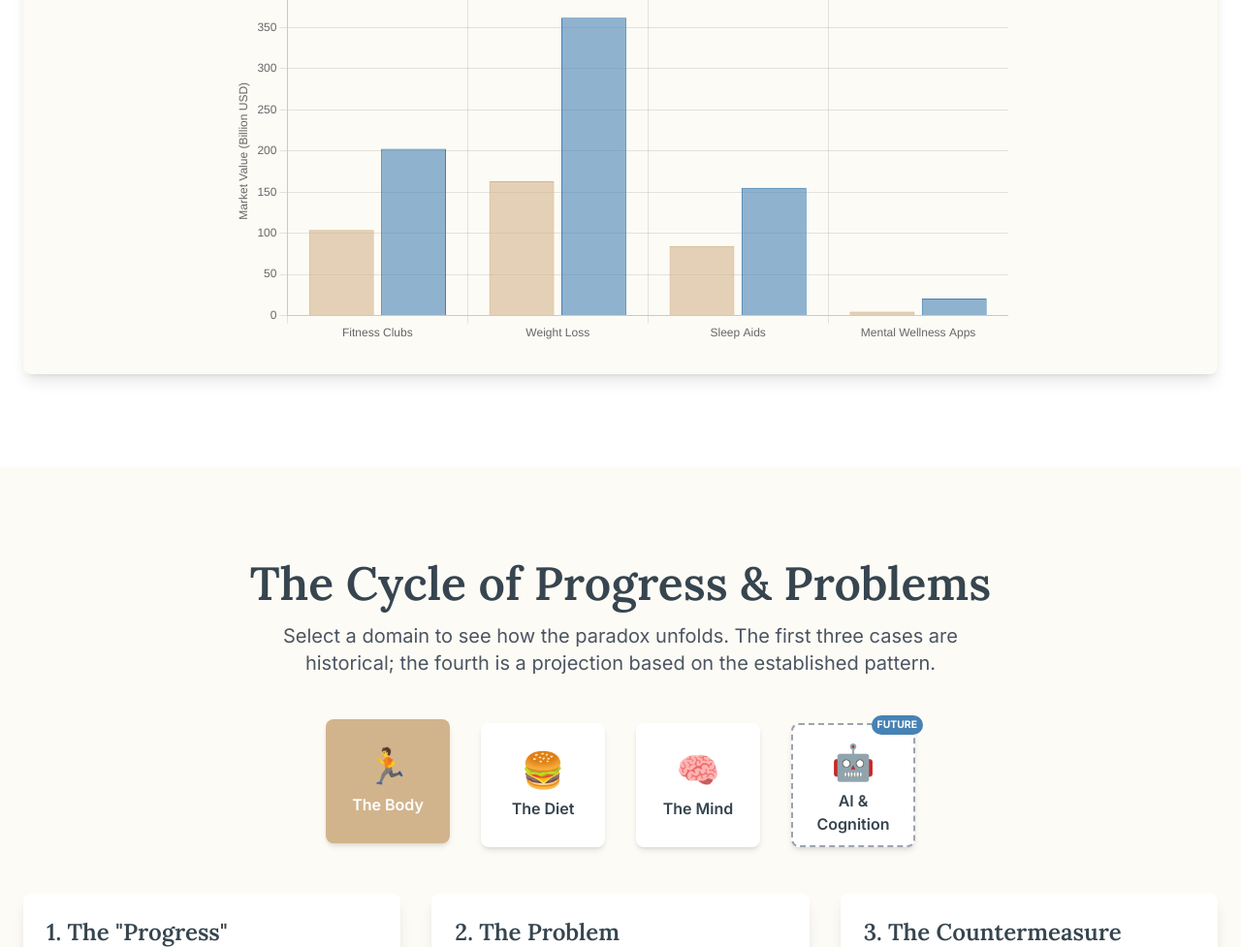
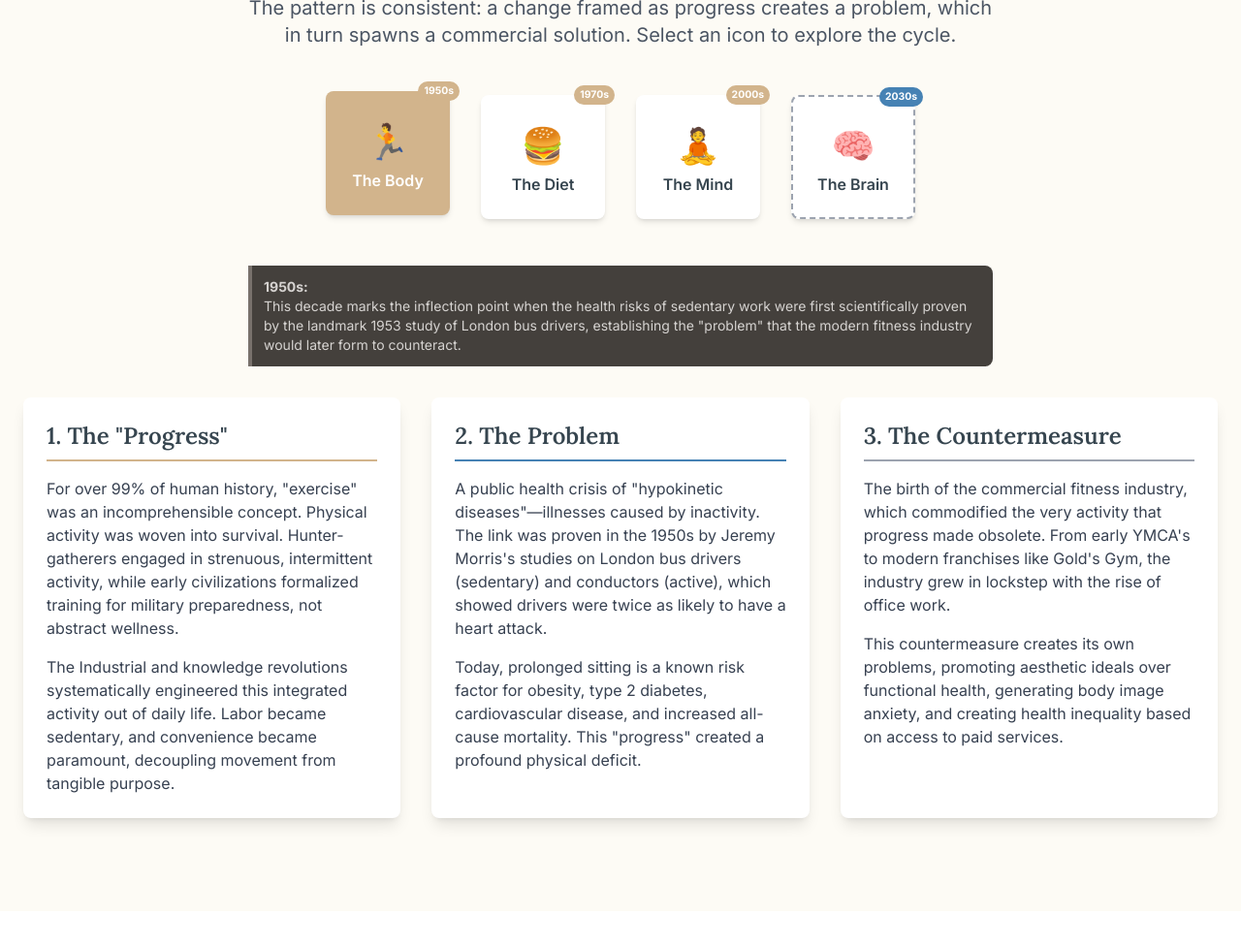
Before and after one commit to pnd-wbernecker/the_progress_paradox, a plain HTML site: page index.html in a window 1280 px wide. Shown: the part 623-1600 px from the top of the page at 97% size. Drawn offline with nearby package versions, Linux system fonts and the light colour scheme.

Commit message:
Update index.html

```diff
--- a/index.html
+++ b/index.html
@@ -10,8 +10,8 @@
     <link rel="preconnect" href="https://fonts.gstatic.com" crossorigin>
     <link href="https://fonts.googleapis.com/css2?family=Inter:wght@400;600;700&family=Lora:ital,wght@0,400;0,600;1,400&display=swap" rel="stylesheet">
     <!-- Chosen Palette: Warm Neutrals -->
-    <!-- Application Structure Plan: A single-page application with a sticky top navigation for easy access to all sections. The core of the app is an interactive "Cycle" section where users select a domain (Body, Diet, Mind, and a hypothetical AI case) to dynamically see the "Progress -> Problem -> Countermeasure" pattern unfold in a three-column layout. The AI case is visually distinct to mark it as a projection. This structure transforms the linear report into an exploratory tool, making the central thesis tangible and easy to grasp. -->
-    <!-- Visualization & Content Choices: 1. Countermeasure Markets: Bar Chart (Chart.js) to compare the immense scale of these industries. 2. Workforce Shift: Line Chart (Chart.js) to show the decline of physical labor over time. 3. The Core Cycle: A dynamic four-part layout powered by Vanilla JS. 4. Evidence & Insights: A grid-based section with "fact cards" to present compelling statistics. 5. Theoretical Concepts: An accordion/collapsible card interface (HTML/CSS/JS) to present complex theories. All choices are made to enhance clarity and engagement. -->
+    <!-- Application Structure Plan: A single-page application with a sticky top navigation. The page opens with the core thesis. The "Exploring the Cycle" section now contains the four interactive icons, placed directly above the content they control. A new, distinct info box appears above the three content cards, providing a sourced justification for the chosen date of each cycle. This structure is more logical and user-friendly. -->
+    <!-- Visualization & Content Choices: 1. The Core Cycle Icons: Now located within the "Cycle" section for better context. 2. Info Box: A new element that dynamically displays sourced information for the selected cycle. 3. Countermeasure Markets: Bar Chart (Chart.js). 4. The Core Cycle Display: A three-column layout controlled by the icons. 5. Evidence & Insights: A grid-based section with "fact cards". 6. Theoretical Concepts: An accordion/collapsible card interface. -->
     <!-- CONFIRMATION: NO SVG graphics used. NO Mermaid JS used. -->
     <style>
         body {
@@ -68,17 +68,21 @@
             border-style: solid;
             border-color: #D2B48C;
         }
-        .hypothesis-label {
+        .era-label {
             position: absolute;
             top: -10px;
             right: -10px;
-            background-color: #4682B4;
             color: white;
             font-size: 0.65rem;
             font-weight: bold;
             padding: 2px 6px;
             border-radius: 9999px;
-            text-transform: uppercase;
+        }
+        .era-label.historical {
+             background-color: #D2B48C;
+        }
+        .era-label.future {
+            background-color: #4682B4;
         }
         .accordion-content {
             max-height: 0;
@@ -106,6 +110,7 @@
             <div class="hidden md:flex space-x-8">
                 <a href="#paradox" class="nav-link text-gray-600">The Paradox</a>
                 <a href="#cycle" class="nav-link text-gray-600">The Cycle</a>
+                <a href="#economy" class="nav-link text-gray-600">The Economy</a>
                 <a href="#evidence" class="nav-link text-gray-600">Evidence</a>
                 <a href="#theory" class="nav-link text-gray-600">The Theory</a>
                 <a href="#solutions" class="nav-link text-gray-600">Solutions</a>
@@ -119,6 +124,7 @@
         <div id="mobile-menu" class="hidden md:hidden">
             <a href="#paradox" class="block py-2 px-4 text-sm text-gray-600 hover:bg-gray-100">The Paradox</a>
             <a href="#cycle" class="block py-2 px-4 text-sm text-gray-600 hover:bg-gray-100">The Cycle</a>
+            <a href="#economy" class="block py-2 px-4 text-sm text-gray-600 hover:bg-gray-100">The Economy</a>
             <a href="#evidence" class="block py-2 px-4 text-sm text-gray-600 hover:bg-gray-100">Evidence</a>
             <a href="#theory" class="block py-2 px-4 text-sm text-gray-600 hover:bg-gray-100">The Theory</a>
             <a href="#solutions" class="block py-2 px-4 text-sm text-gray-600 hover:bg-gray-100">Solutions</a>
@@ -129,42 +135,40 @@
         <section id="paradox" class="py-16 md:py-24 bg-white">
             <div class="container mx-auto px-6 text-center">
                 <h2 class="text-4xl md:text-5xl font-bold mb-4">The Progress Paradox</h2>
-                <p class="text-lg md:text-xl text-gray-600 max-w-3xl mx-auto mb-12">Modern "progress" systematically generates lifestyle deficits in physical, nutritional, and mental well-being. These deficits are then addressed not by reversing the changes, but by creating new, commercial "countermeasure" industries. This application explores this self-perpetuating cycle, from our physical health to the future of our minds.</p>
-                <div class="bg-[#FDFBF5] p-6 md:p-8 rounded-lg shadow-lg">
-                    <h3 class="text-2xl font-bold mb-2">The Countermeasure Economy</h3>
-                    <p class="text-gray-600 mb-6 max-w-2xl mx-auto">We spend billions to fix the problems we create. The management of deficits in fitness, nutrition, and mental well-being are not afterthoughts but major engines of economic growth. This chart shows the staggering market size of these industries.</p>
-                    <div class="chart-container">
-                        <canvas id="marketChart"></canvas>
-                    </div>
-                </div>
+                <p class="text-lg md:text-xl text-gray-600 max-w-3xl mx-auto">Modern "progress" systematically generates lifestyle deficits in physical, nutritional, and mental well-being. These deficits are then addressed not by reversing the changes, but by creating new, commercial "countermeasure" industries. This application explores this self-perpetuating cycle, from our physical health to the future of our minds.</p>
             </div>
         </section>
 
         <section id="cycle" class="py-16 md:py-24">
             <div class="container mx-auto px-6">
-                <div class="text-center mb-12">
-                    <h2 class="text-4xl md:text-5xl font-bold mb-4">The Cycle of Progress & Problems</h2>
-                    <p class="text-lg md:text-xl text-gray-600 max-w-3xl mx-auto">Select a domain to see how the paradox unfolds. The first three cases are historical; the fourth is a projection based on the established pattern.</p>
+                 <div class="text-center mb-12">
+                    <h2 class="text-4xl md:text-5xl font-bold mb-4">Exploring the Cycle</h2>
+                    <p class="text-lg md:text-xl text-gray-600 max-w-3xl mx-auto">The pattern is consistent: a change framed as progress creates a problem, which in turn spawns a commercial solution. Select an icon to explore the cycle.</p>
                 </div>
-
                 <div class="flex flex-wrap justify-center items-center gap-4 md:gap-8 mb-12">
                     <button data-cycle="body" class="cycle-btn active flex flex-col items-center space-y-2 p-4 bg-white rounded-lg shadow-md w-24 h-24 md:w-32 md:h-32 justify-center">
+                        <span class="era-label historical">1950s</span>
                         <span class="text-3xl md:text-4xl">🏃</span>
                         <span class="font-semibold text-sm md:text-base">The Body</span>
                     </button>
                     <button data-cycle="diet" class="cycle-btn flex flex-col items-center space-y-2 p-4 bg-white rounded-lg shadow-md w-24 h-24 md:w-32 md:h-32 justify-center">
+                        <span class="era-label historical">1970s</span>
                         <span class="text-3xl md:text-4xl">🍔</span>
                         <span class="font-semibold text-sm md:text-base">The Diet</span>
                     </button>
                     <button data-cycle="mind" class="cycle-btn flex flex-col items-center space-y-2 p-4 bg-white rounded-lg shadow-md w-24 h-24 md:w-32 md:h-32 justify-center">
-                        <span class="text-3xl md:text-4xl">🧠</span>
+                        <span class="era-label historical">2000s</span>
+                        <span class="text-3xl md:text-4xl">🧘</span>
                         <span class="font-semibold text-sm md:text-base">The Mind</span>
                     </button>
-                     <button data-cycle="ai" class="cycle-btn cycle-btn-hypothesis flex flex-col items-center space-y-2 p-4 bg-white rounded-lg shadow-md w-24 h-24 md:w-32 md:h-32 justify-center">
-                        <span class="hypothesis-label">Future</span>
-                        <span class="text-3xl md:text-4xl">🤖</span>
-                        <span class="font-semibold text-sm md:text-base">AI & Cognition</span>
+                     <button data-cycle="brain" class="cycle-btn cycle-btn-hypothesis flex flex-col items-center space-y-2 p-4 bg-white rounded-lg shadow-md w-24 h-24 md:w-32 md:h-32 justify-center">
+                        <span class="era-label future">2030s</span>
+                        <span class="text-3xl md:text-4xl">🧠</span>
+                        <span class="font-semibold text-sm md:text-base">The Brain</span>
                     </button>
+                </div>
+
+                <div id="info-box" class="max-w-3xl mx-auto mb-8 p-3 bg-stone-700 border-l-4 border-stone-500 text-stone-300 text-sm rounded-r-lg">
                 </div>
 
                 <div class="grid md:grid-cols-3 gap-8">
@@ -181,17 +185,24 @@
                         <div id="countermeasure-content"></div>
                     </div>
                 </div>
-                 <div class="mt-12 bg-white p-6 rounded-lg shadow-lg">
-                    <h3 class="text-2xl font-bold mb-4 text-center">The Data Behind the Shift: The Sedentary Revolution</h3>
-                     <p class="text-gray-600 mb-6 max-w-3xl mx-auto text-center">This chart visualizes the dramatic shift in the American workforce. As "progress" created more office jobs, the physical demands of labor plummeted, creating the physical deficit the fitness industry now aims to solve.</p>
+            </div>
+        </section>
+
+        <section id="economy" class="py-16 md:py-24 bg-white">
+            <div class="container mx-auto px-6">
+                 <div class="bg-[#FDFBF5] p-6 md:p-8 rounded-lg shadow-lg">
+                    <div class="text-center">
+                        <h3 class="text-2xl font-bold mb-2">The Countermeasure Economy</h3>
+                        <p class="text-gray-600 mb-6 max-w-2xl mx-auto">We spend billions to fix the problems we create. The management of deficits in fitness, nutrition, and mental well-being are not afterthoughts but major engines of economic growth. This chart shows the staggering market size of these industries.</p>
+                    </div>
                     <div class="chart-container">
-                        <canvas id="workforceChart"></canvas>
+                        <canvas id="marketChart"></canvas>
                     </div>
                 </div>
             </div>
         </section>
 
-        <section id="evidence" class="py-16 md:py-24 bg-white">
+        <section id="evidence" class="py-16 md:py-24">
             <div class="container mx-auto px-6">
                 <div class="text-center mb-12">
                     <h2 class="text-4xl md:text-5xl font-bold mb-4">Evidence & Insights</h2>
@@ -223,10 +234,17 @@
                         <p class="text-gray-700">Modern parenting has become a uniquely isolated and high-stress endeavor. The "village" of extended family and neighbors that once supported parents has largely disappeared, leaving parents feeling exhausted and perpetually behind.</p>
                     </div>
                 </div>
+                <div class="mt-12 bg-white p-6 rounded-lg shadow-lg">
+                    <h3 class="text-2xl font-bold mb-4 text-center">The Data Behind the Shift: The Sedentary Revolution</h3>
+                     <p class="text-gray-600 mb-6 max-w-3xl mx-auto text-center">This chart visualizes the dramatic shift in the American workforce. As "progress" created more office jobs, the physical demands of labor plummeted, creating the physical deficit the fitness industry now aims to solve.</p>
+                    <div class="chart-container">
+                        <canvas id="workforceChart"></canvas>
+                    </div>
+                </div>
             </div>
         </section>
 
-        <section id="theory" class="py-16 md:py-24">
+        <section id="theory" class="py-16 md:py-24 bg-white">
             <div class="container mx-auto px-6">
                 <div class="text-center mb-12">
                     <h2 class="text-4xl md:text-5xl font-bold mb-4">The Theory Behind the Paradox</h2>
@@ -237,22 +255,22 @@
             </div>
         </section>
 
-        <section id="solutions" class="py-16 md:py-24 bg-white">
+        <section id="solutions" class="py-16 md:py-24">
             <div class="container mx-auto px-6">
                 <div class="text-center mb-12">
                     <h2 class="text-4xl md:text-5xl font-bold mb-4">Breaking the Cycle</h2>
                     <p class="text-lg md:text-xl text-gray-600 max-w-3xl mx-auto">To move beyond this harmful pattern, we need a fundamental shift in how we approach progress, technology, and health. The solution isn't more countermeasures, but a more conscious design of our world.</p>
                 </div>
                 <div class="grid md:grid-cols-3 gap-8 text-left max-w-6xl mx-auto">
-                    <div class="bg-[#FDFBF5] p-6 rounded-lg">
+                    <div class="bg-white p-6 rounded-lg shadow-md">
                         <h3 class="text-xl font-bold mb-3">Systemic Design Over Individual Blame</h3>
                         <p class="text-gray-700">Reject the narrative of individual responsibility and focus on creating environments that are inherently healthy. This means prioritizing policies for walkable cities, nutritious food systems, and work cultures that protect well-being by default, reducing the need for commercial "fixes."</p>
                     </div>
-                    <div class="bg-[#FDFBF5] p-6 rounded-lg">
+                    <div class="bg-white p-6 rounded-lg shadow-md">
                         <h3 class="text-xl font-bold mb-3">Proactive Tech Governance</h3>
                         <p class="text-gray-700">Instead of reacting to technology's harms, we must assess potential social and health impacts *before* widespread adoption. For AI, this means urgently promoting "cognitive hygiene"—using AI as a collaborator for brainstorming or refinement, not a replacement for core thinking.</p>
                     </div>
-                    <div class="bg-[#FDFBF5] p-6 rounded-lg">
+                    <div class="bg-white p-6 rounded-lg shadow-md">
                         <h3 class="text-xl font-bold mb-3">Cultivating Critical Autonomy</h3>
                         <p class="text-gray-700">Foster public literacy about the commercial motives of countermeasure industries. We must reclaim health from commercialization and reinvest in authentic, non-commodified sources of well-being: integrated physical activity, real food, and genuine community connection.</p>
                     </div>
@@ -287,11 +305,18 @@
                 problem: `<p class="text-gray-700 mb-4">A crisis of mental well-being. Loneliness, anxiety, and depression became widespread as the social buffers that once provided support eroded. Social media created an environment of constant comparison and inadequacy.</p><p class="text-gray-700">Even parenting became an isolated, high-stress endeavor, weakening the very family bonds crucial for healthy development.</p>`,
                 countermeasure: `<p class="text-gray-700 mb-4">The institutionalization of mental health. Therapy and wellness apps became the professional, commercial substitute for lost community. Systemic social problems were reframed as individual pathologies to be "treated."</p><p class="text-gray-700">This medicalization, codified by frameworks like the DSM, deflects attention from the root social causes of distress, creating a vast market for services that help individuals "cope" with a dysfunctional reality rather than changing it.</p>`
             },
-            ai: {
+            brain: {
                 progress: `<p class="text-gray-700 mb-4">The AI Revolution promises unprecedented efficiency by automating cognitive tasks like writing, research, and analysis. This "cognitive offloading" to an external aid allows us to delegate mental effort for massive productivity gains.</p>`,
                 problem: `<p class="text-gray-700 mb-4">Over-reliance on AI risks the atrophy of our own mental faculties. Studies show heavy AI users can exhibit weaker brain connectivity, poorer memory, and diminished critical thinking. AI can hijack attention, memory formation, and analysis, creating a "lazy" brain less capable of independent thought.</p>`,
                 countermeasure: `<p class="text-gray-700 mb-4">The "Mental Gym." A nascent "brain training" industry is poised to expand, marketing digital exercises as the essential workout to repair the cognitive decline caused by our reliance on AI. This creates a closed loop: we use screens to do our thinking, then use other screens to repair the damage.</p>`
             }
+        };
+
+        const infoBoxData = {
+            body: `<strong>1950s:</strong><br>This decade marks the inflection point when the health risks of sedentary work were first scientifically proven by the landmark 1953 study of London bus drivers, establishing the "problem" that the modern fitness industry would later form to counteract.`,
+            diet: `<strong>1970s:</strong><br>This period saw the convergence of the "low-fat" ideology, a surge in processed "diet" foods, and a sharp increase in available calories in the U.S. food supply, turning dieting into a mass-market phenomenon.`,
+            mind: `<strong>2000s:</strong><br>This marks the beginning of the digital wellness boom and the widespread commercialization of mental health. The first mental health apps and online therapy platforms began to emerge, shifting mental health from a clinical practice to a consumer industry.`,
+            brain: `<strong>2030s:</strong><br>This is a projection based on the current trajectory of AI adoption in knowledge work. It anticipates that as the cognitive effects of AI become more widely understood, the "mental gym" will emerge as a mainstream countermeasure.`
         };
 
         const theoryData = [
@@ -339,8 +364,11 @@
         const progressCol = document.getElementById('progress-col');
         const problemCol = document.getElementById('problem-col');
         const countermeasureCol = document.getElementById('countermeasure-col');
+        const infoBox = document.getElementById('info-box');
 
         function updateCycleContent(cycle) {
+            infoBox.innerHTML = infoBoxData[cycle];
+
             progressCol.classList.remove('visible');
             problemCol.classList.remove('visible');
             countermeasureCol.classList.remove('visible');
@@ -353,7 +381,7 @@
                 progressCol.classList.add('visible');
                 setTimeout(() => problemCol.classList.add('visible'), 100);
                 setTimeout(() => countermeasureCol.classList.add('visible'), 200);
-            }, 500);
+            }, 100);
         }
 
         const cycleButtons = document.querySelectorAll('.cycle-btn');
```
